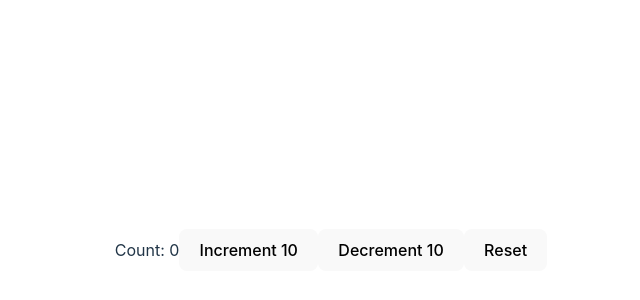
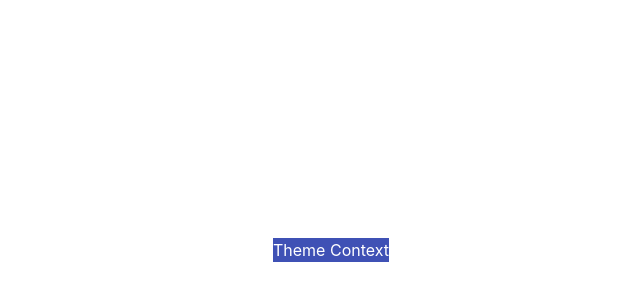
Before and after one commit to gauravkharel/retype, a React (Vite) app: page / in a window 1280 px wide. Shown: the part 150-450 px from the top of the page, without its empty margins (309-949 px from the left). Built offline with nearby package versions, Linux system fonts and the light colour scheme.

Commit message:
useContext usage

```diff
--- a/src/App.tsx
+++ b/src/App.tsx
@@ -1,12 +1,14 @@
 import './App.css'
-import { Counter } from './components/reducer/Counter'
-
+import { ThemeContextProvider } from './components/context/ThemeContext'
+import { Box } from './components/context/Box'
 
 function App() {
 
   return (
       <div className='App'>
-        <Counter />
+        <ThemeContextProvider>
+          <Box />
+        </ThemeContextProvider>
       </div>
   )
 }
--- /dev/null
+++ b/src/components/context/Box.tsx
@@ -0,0 +1,6 @@
+import { useContext } from "react"
+import { ThemeContext } from "./ThemeContext"
+export const Box = () =>{
+    const theme = useContext(ThemeContext)
+    return <div style={{backgroundColor: theme.primary.main, color: theme.primary.text}}>Theme Context</div>
+}
--- /dev/null
+++ b/src/components/context/ThemeContext.tsx
@@ -0,0 +1,11 @@
+import { createContext } from "react";
+import { theme } from "./theme";
+
+type ThemeContextProviderProps ={
+    children: React.ReactNode
+}
+export const ThemeContext = createContext(theme)
+
+export const ThemeContextProvider = ({children, }: ThemeContextProviderProps) => {
+    return <ThemeContext.Provider value={theme}>{children}</ThemeContext.Provider>
+}
--- /dev/null
+++ b/src/components/context/theme.ts
@@ -0,0 +1,11 @@
+
+export const theme = {
+    primary: {
+        main: '#3f51b5',
+        text: '#fff'
+    },
+    secondary: {
+        main: '#f50057',
+        text: '#fff'
+    }
+}
```
